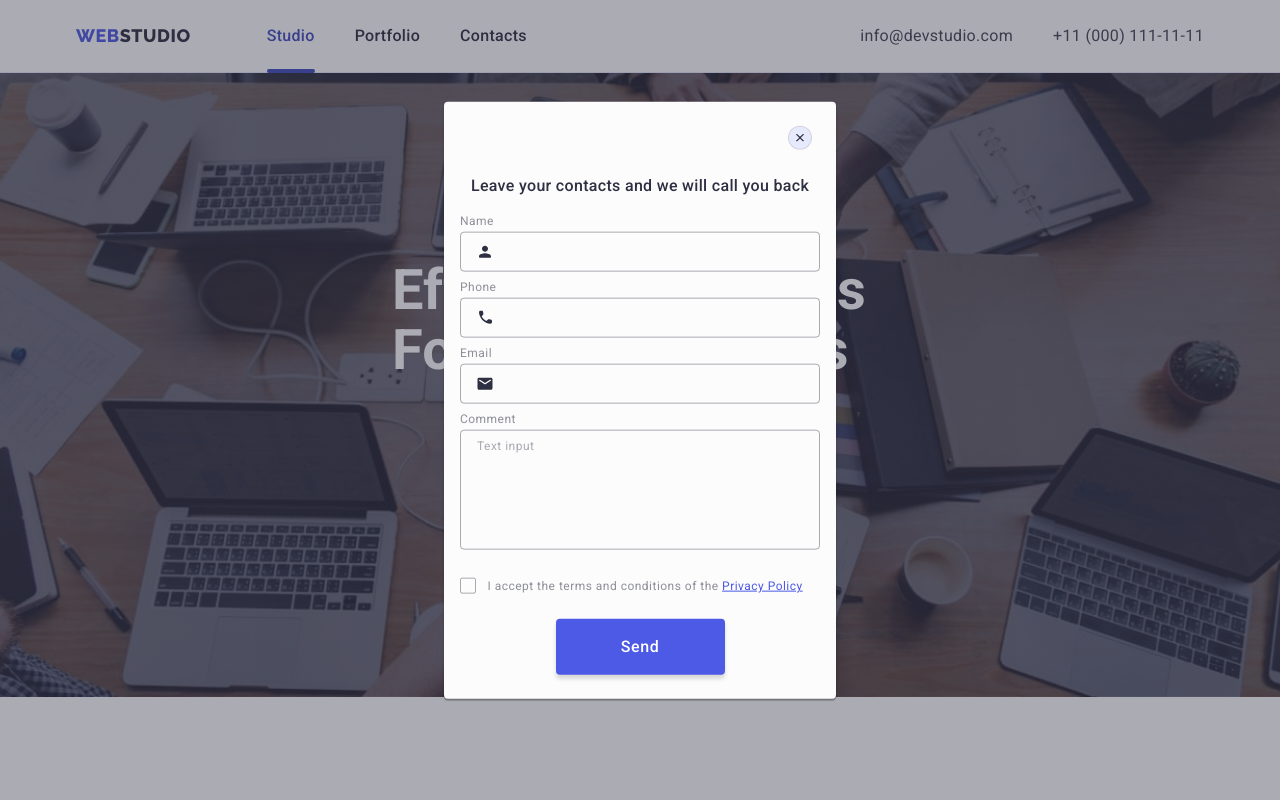
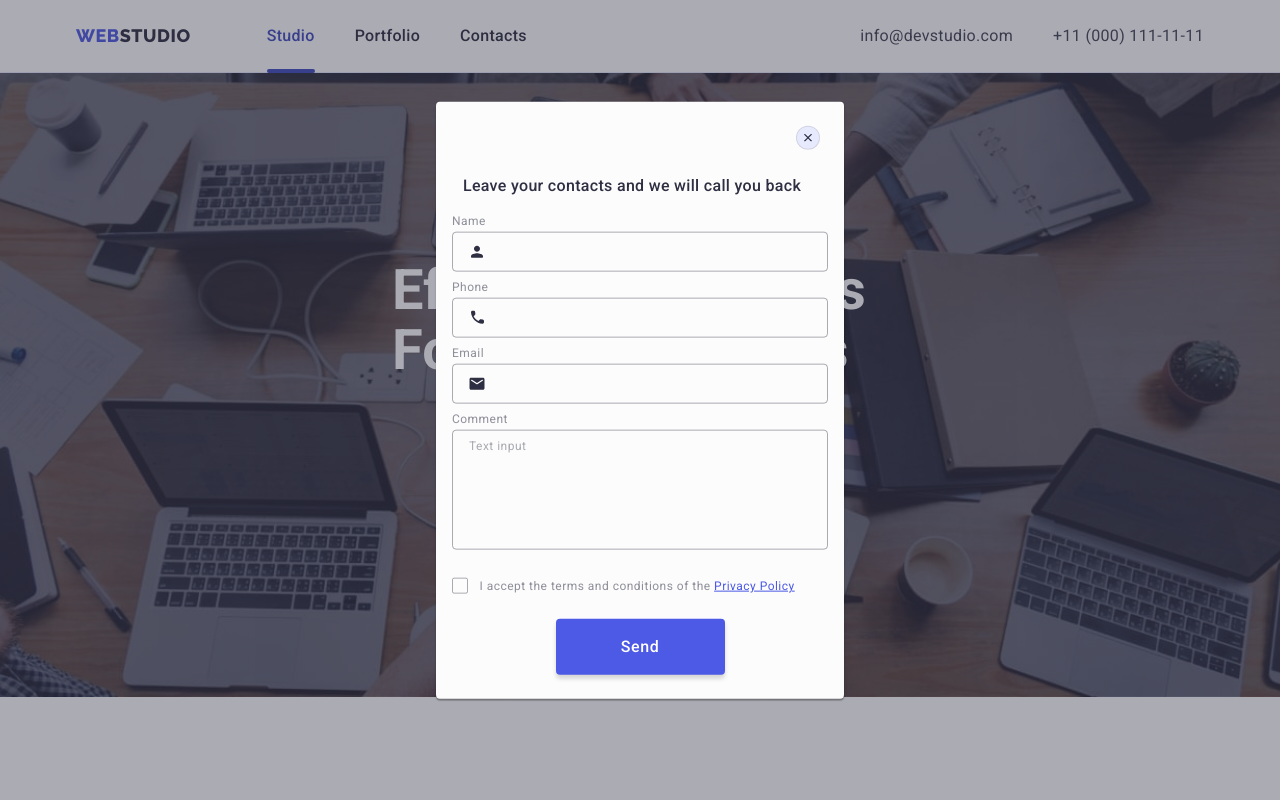
Before and after one commit to KaterynaPryimakova/goit-markup-hw-06, a plain HTML site: page index.html in a window 1280 px wide. Both pictures are taken after a click on the button "Order Service". Shown: the top 800 px of the page. Drawn offline with nearby package versions, Linux system fonts and the light colour scheme; a web font is replaced by a local one.

Commit message:
Update styles.css

```diff
--- a/css/styles.css
+++ b/css/styles.css
@@ -1111,7 +1111,7 @@ max-width: fit-content;
     background-color: var(--modal-background);
     border-radius: 4px;
     box-shadow: 0px 2px 1px 0px rgba(0, 0, 0, 0.20), 0px 1px 3px 0px rgba(0, 0, 0, 0.12), 0px 1px 1px 0px rgba(0, 0, 0, 0.14);
-    width: 392px;
+    width: 100%;
     min-height: 584px;
     position: absolute;
     top: 50%;
@@ -1318,6 +1318,13 @@ max-width: fit-content;
     fill: var(--light-brand-color);
     visibility: visible;
 }
-@media screen and (max-width:320px){
-
+@media screen and (min-width:428px){
+    .modal-content{
+        width: 392px;
+    }
 }
+@media screen and (min-width:768px){
+    .modal-content{
+        width: 408px;
+    }
+}
```
